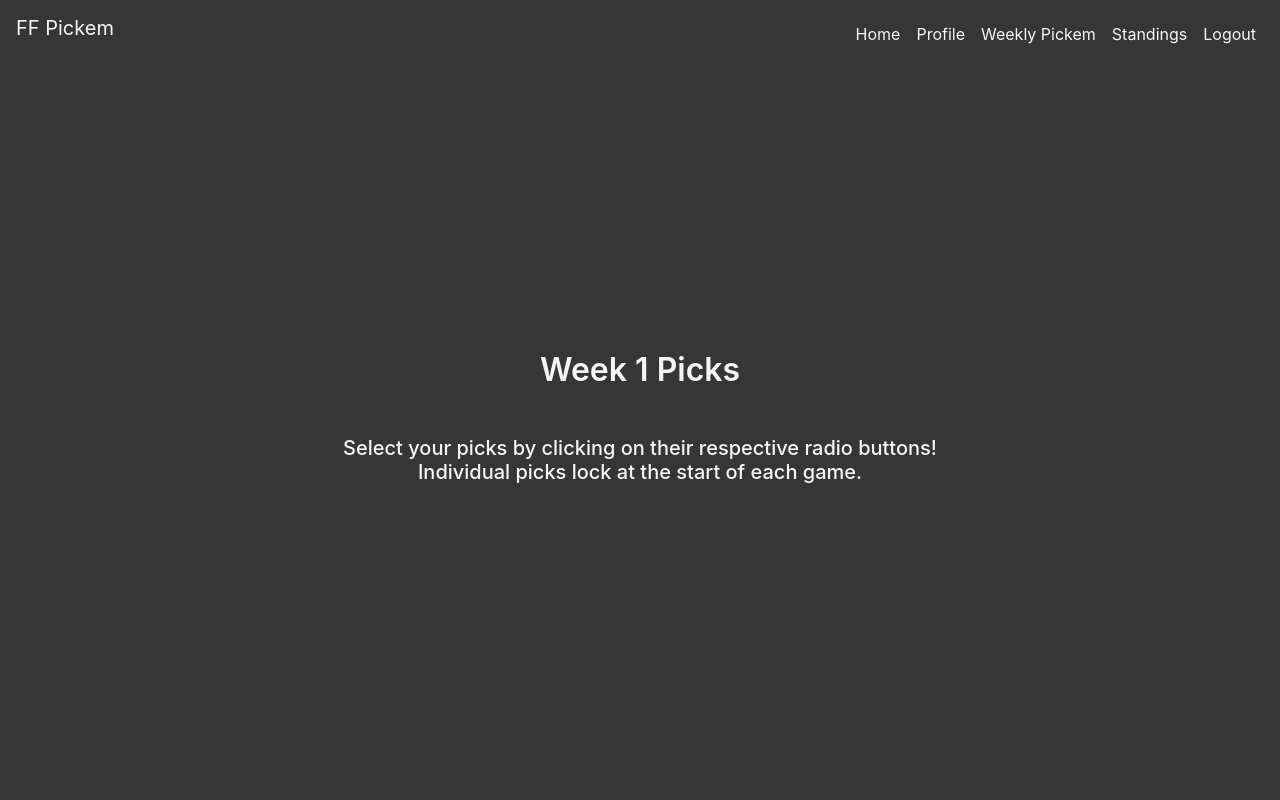
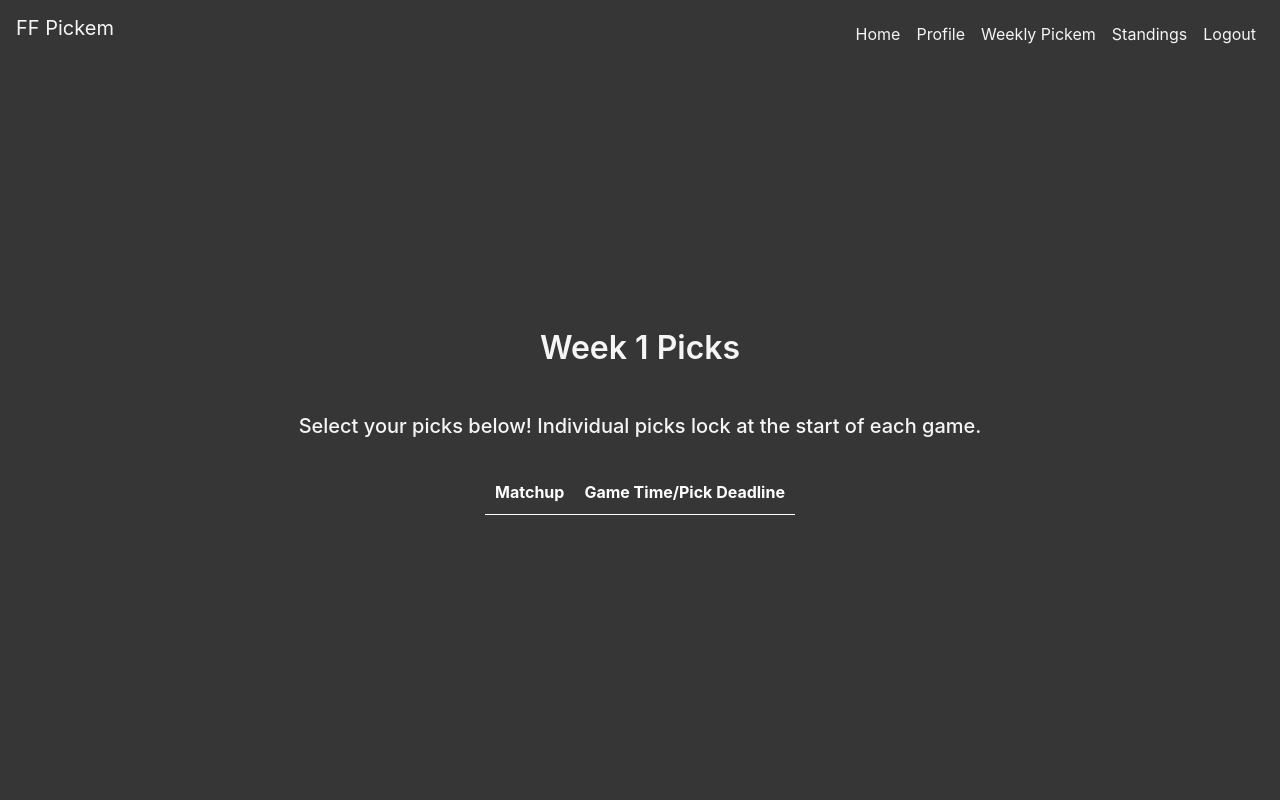
Before and after one commit to jeffreyho101/fantasy-pickem, a Flask app: page /week_picks in a window 1280 px wide. Run offline with Flask 2, Linux system fonts and the light colour scheme; the visitor is signed in with stand-in values (Sample User, id 1); data comes from the database, SQL or seed files in the repository; data that the repository does not hold is empty; some libraries are stand-ins or nearby versions.

Commit message:
add gametimes to weekly picks, ui changes misc

```diff
--- a/pickem/main.py
+++ b/pickem/main.py
@@ -1,4 +1,5 @@
 from datetime import datetime
+from pytz import timezone, utc
 
 from flask import Blueprint, flash, redirect, render_template, request, url_for
 from flask_login import login_required, current_user
@@ -23,29 +24,63 @@ def profile():
 
 
 def date_inbetween(start, end):
-    return start <= datetime.now() <= end
+    return start <= datetime.now(timezone('US/Pacific')) <= end
 
 
 def get_week():
-    w2_start = datetime.strptime("15-09-2020", "%d-%m-%Y")
-    w3_start = datetime.strptime("22-09-2020", "%d-%m-%Y")
-    w4_start = datetime.strptime("29-09-2020", "%d-%m-%Y")
-    w5_start = datetime.strptime("06-10-2020", "%d-%m-%Y")
-    w6_start = datetime.strptime("13-10-2020", "%d-%m-%Y")
-    w7_start = datetime.strptime("20-10-2020", "%d-%m-%Y")
-    w8_start = datetime.strptime("27-10-2020", "%d-%m-%Y")
-    w9_start = datetime.strptime("03-11-2020", "%d-%m-%Y")
-    w10_start = datetime.strptime("10-11-2020", "%d-%m-%Y")
-    w11_start = datetime.strptime("17-11-2020", "%d-%m-%Y")
-    w12_start = datetime.strptime("24-11-2020", "%d-%m-%Y")
-    w13_start = datetime.strptime("08-12-2020", "%d-%m-%Y")
-    w14_start = datetime.strptime("15-12-2020", "%d-%m-%Y")
-    w15_start = datetime.strptime("22-12-2020", "%d-%m-%Y")
-    w16_start = datetime.strptime("29-12-2020", "%d-%m-%Y")
-    w17_start = datetime.strptime("05-12-2020", "%d-%m-%Y")
-    w17_end = datetime.strptime("12-09-2021", "%d-%m-%Y")
+    w2_start = datetime.strptime("15-09-2020", "%d-%m-%Y").astimezone(
+        timezone('US/Pacific')
+    )
+    w3_start = datetime.strptime("22-09-2020", "%d-%m-%Y").astimezone(
+        timezone('US/Pacific')
+    )
+    w4_start = datetime.strptime("29-09-2020", "%d-%m-%Y").astimezone(
+        timezone('US/Pacific')
+    )
+    w5_start = datetime.strptime("06-10-2020", "%d-%m-%Y").astimezone(
+        timezone('US/Pacific')
+    )
+    w6_start = datetime.strptime("13-10-2020", "%d-%m-%Y").astimezone(
+        timezone('US/Pacific')
+    )
+    w7_start = datetime.strptime("20-10-2020", "%d-%m-%Y").astimezone(
+        timezone('US/Pacific')
+    )
+    w8_start = datetime.strptime("27-10-2020", "%d-%m-%Y").astimezone(
+        timezone('US/Pacific')
+    )
+    w9_start = datetime.strptime("03-11-2020", "%d-%m-%Y").astimezone(
+        timezone('US/Pacific')
+    )
+    w10_start = datetime.strptime("10-11-2020", "%d-%m-%Y").astimezone(
+        timezone('US/Pacific')
+    )
+    w11_start = datetime.strptime("17-11-2020", "%d-%m-%Y").astimezone(
+        timezone('US/Pacific')
+    )
+    w12_start = datetime.strptime("24-11-2020", "%d-%m-%Y").astimezone(
+        timezone('US/Pacific')
+    )
+    w13_start = datetime.strptime("08-12-2020", "%d-%m-%Y").astimezone(
+        timezone('US/Pacific')
+    )
+    w14_start = datetime.strptime("15-12-2020", "%d-%m-%Y").astimezone(
+        timezone('US/Pacific')
+    )
+    w15_start = datetime.strptime("22-12-2020", "%d-%m-%Y").astimezone(
+        timezone('US/Pacific')
+    )
+    w16_start = datetime.strptime("29-12-2020", "%d-%m-%Y").astimezone(
+        timezone('US/Pacific')
+    )
+    w17_start = datetime.strptime("05-12-2020", "%d-%m-%Y").astimezone(
+        timezone('US/Pacific')
+    )
+    w17_end = datetime.strptime("12-09-2021", "%d-%m-%Y").astimezone(
+        timezone('US/Pacific')
+    )
     week = 0
-    if datetime.now() < w2_start:
+    if datetime.now(timezone('US/Pacific')) < w2_start:
         week = 1
     elif date_inbetween(w2_start, w3_start):
         week = 2
@@ -93,7 +128,9 @@ def week_picks():
 
     week_games = Picks.query.filter_by(week=week, user_id=current_user.id)
 
-    games_all = week_games.all()
+    games_all = week_games.order_by(
+        Picks.game_date, Picks.game_time, Picks.game_id
+    ).all()
 
     # in the event we need the df:
     # games_df = pd.read_sql(week_games.statement, week_games.session.bind)
@@ -101,10 +138,12 @@ def week_picks():
     user_picks = (
         Picks.query.filter_by(user_id=current_user.id, week=week)
         .with_entities(Picks.pick)
+        .order_by(Picks.game_date, Picks.game_time, Picks.game_id)
         .all()
     )
+
     up_list = [up[0] for up in user_picks]
-    current_datetime = datetime.now()
+    current_datetime = datetime.now(timezone('US/Pacific'))
     return render_template(
         'week_picks.html',
         week=week,
@@ -112,6 +151,9 @@ def week_picks():
         user_picks_list=up_list,
         current_datetime=current_datetime,
         datetime=datetime,
+        timezone=timezone,
+        astimezone=datetime.astimezone,
+        utc=utc,
     )
 
 
@@ -140,9 +182,11 @@ def week_picks_post():
         return redirect(url_for('main.week_picks'))
 
     elif saved_pick.pick != selected_pick:
-        submit_datetime = datetime.now()
+        submit_datetime = datetime.now(timezone('US/Pacific'))
         saved_pick_datetime = saved_pick.game_date + ' ' + saved_pick.game_time
-        game_datetime = datetime.strptime(saved_pick_datetime, '%Y-%m-%d %H:%M')
+        game_datetime = datetime.strptime(
+            saved_pick_datetime, '%Y-%m-%d %H:%M'
+        ).astimezone(timezone('US/Pacific'))
         if submit_datetime >= game_datetime:
             flash(
                 f"Didn't save pick change for {saved_pick.road_team} vs. {saved_pick.home_team} because the game has already started",
@@ -154,17 +198,20 @@ def week_picks_post():
             db.session.commit()
 
     week_games = Picks.query.filter_by(week=week, user_id=current_user.id)
-    games_all = week_games.all()
+    games_all = week_games.order_by(
+        Picks.game_date, Picks.game_time, Picks.game_id
+    ).all()
 
     # do a lookup of picks beforehand; autofill radio buttons if picks were made
     user_picks = (
         Picks.query.filter_by(user_id=current_user.id, week=week)
         .with_entities(Picks.pick)
+        .order_by(Picks.game_date, Picks.game_time, Picks.game_id)
         .all()
     )
     up_list = [up[0] for up in user_picks]
 
-    current_datetime = datetime.now()
+    current_datetime = datetime.now(timezone('US/Pacific'))
     return render_template(
         'week_picks.html',
         week=week,
@@ -172,6 +219,9 @@ def week_picks_post():
         user_picks_list=up_list,
         current_datetime=current_datetime,
         datetime=datetime,
+        timezone=timezone,
+        astimezone=datetime.astimezone,
+        utc=utc,
     )
 
 
@@ -192,4 +242,11 @@ def standings():
     result = db.engine.execute(overall_standings_query)
     records = [r for r in result]
 
-    return render_template('standings.html', standings=records, datetime=datetime)
+    return render_template(
+        'standings.html',
+        standings=records,
+        datetime=datetime,
+        timezone=timezone,
+        astimezone=datetime.astimezone,
+        utc=utc,
+    )
--- a/pickem/templates/week_picks.html
+++ b/pickem/templates/week_picks.html
@@ -17,47 +17,68 @@
 </h1>
 <br>
 <h5>
-    Select your picks by clicking on their respective radio buttons!
-    <br>
-    Individual picks lock at the start of each game.
+    Select your picks below! Individual picks lock at the start of each game.
 </h5>
 <br>
+<table style="margin-left: auto; margin-right: auto;">
+    <tr style="border-bottom: 1px solid white;">
+        <th style="padding: 10px; color: white; text-align: center;">Matchup</th>
+        <th style="padding: 10px; color: white; text-align: center;">Game Time/Pick Deadline</th>
+    </tr>
+
+    <tr>
+        <td>&nbsp;</td>
+        <td>&nbsp;</td>
+    </tr>
+
     {% for game in games_sql %}
-{% set game_datetime = game.game_date + ' ' + game.game_time %}
+    {% set game_datetime = datetime.strptime(game.game_date + ' ' + game.game_time, '%Y-%m-%d %H:%M').astimezone(timezone('US/Pacific')) %}
+    <tr>
+        <td style="vertical-align : middle; text-align: center;">
+            <div style="margin: auto;">
                 <form method="POST" action="/week_picks">
-    <div style="display: table; table-layout: fixed; margin: 6px auto;">
+                    <div style="vertical-align: middle; display: table; table-layout: fixed;">
                         <label class="pick"
-            style="cursor: pointer; {{'background-color: #787878;' if game.road_team in user_picks_list}}; width: 120px; padding: 3px;">
+                            style="cursor: pointer; {{'background-color: #787878;' if game.road_team in user_picks_list}}; width: 120px; padding: 3px; margin: 0px;">
                             <div style="display: inline-block;">
-                <img src="static/images/{{game.road_team}}.png" alt="{{game.road_team}}" style="height: 40px;" />
+                                <img src="static/images/{{game.road_team}}.png" alt="{{game.road_team}}"
+                                    style="height: 40px;" />
                                 {{game.road_team}}
                             </div>
-            <div style="display: inline-block; padding: 6px;">
-                <input type="radio" name="{{game.game_id}}" id="{{game.game_id}}" value={{game.road_team}}
-                    {{'checked' if game.road_team in user_picks_list}}
-                    {{'disabled' if (game.game_date and game.game_time) and (current_datetime >= datetime.strptime(game_datetime, '%Y-%m-%d %H:%M'))}}
+                            <div style="display: inline-block; padding: 0px 6px;">
+                                <input type="radio" name="{{game.game_id}}" id="{{game.game_id}}"
+                                    value={{game.road_team}} {{'checked' if game.road_team in user_picks_list}}
+                                    {{'disabled' if (game.game_date and game.game_time) and (current_datetime >= game_datetime)}}
                                     onchange='this.form.submit();'>
                             </div>
                         </label>
-        <div style="display: inline-block; padding: 3px 50px; margin:0 auto;">vs.</div>
+                        <div style="display: inline-block; padding: 3px 12px;">vs.</div>
                         <label class="pick"
-            style="cursor: pointer; {{'background-color: #787878;' if game.home_team in user_picks_list}}; width: 120px; padding: 3px;">
-            <div style="display: inline-block; padding: 6px;">
-                <input type="radio" name="{{game.game_id}}" id="{{game.game_id}}" value={{game.home_team}}
-                    {{'checked' if game.home_team in user_picks_list}}
-                    {{'disabled' if (game.game_date and game.game_time) and (current_datetime >= datetime.strptime(game_datetime, '%Y-%m-%d %H:%M'))}}
+                            style="cursor: pointer; {{'background-color: #787878;' if game.home_team in user_picks_list}}; width: 120px; padding: 3px; margin: 0px;">
+                            <div style="display: inline-block; padding: 0px 6px;">
+                                <input type="radio" name="{{game.game_id}}" id="{{game.game_id}}"
+                                    value={{game.home_team}} {{'checked' if game.home_team in user_picks_list}}
+                                    {{'disabled' if (game.game_date and game.game_time) and (current_datetime >= game_datetime)}}
                                     onchange='this.form.submit();'>
                             </div>
                             <div style="display: inline-block;">
                                 {{game.home_team}}
-                <img src="static/images/{{game.home_team}}.png" alt="{{game.home_team}}" style="height: 40px;" />
+                                <img src="static/images/{{game.home_team}}.png" alt="{{game.home_team}}"
+                                    style="height: 40px;" />
                             </div>
                         </label>
                     </div>
                 </form>
+            </div>
+        </td>
+        <td style="vertical-align : middle;">
+            <div style="text-align: center; margin: auto; padding: 20px 20px;">
+                {{game_datetime.astimezone(timezone('UTC')).astimezone(tz=None).strftime('%a, %b %d, %Y %I:%M %p %Z')}}
+            </div>
+        </td>
+    </tr>
     {% endfor %}
+</table>
 </hr>
 
-
-
 {% endblock %}
```
Lines whose indentation alone changed are shown as unchanged.
